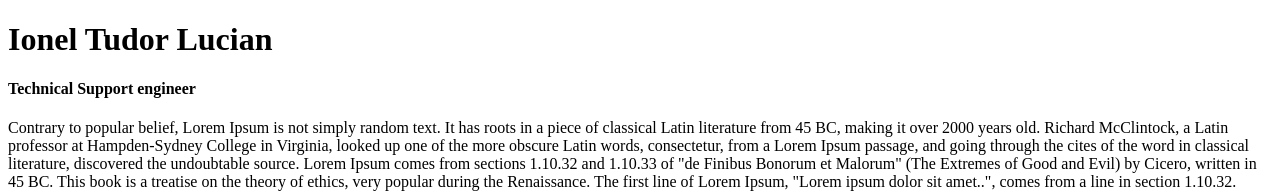
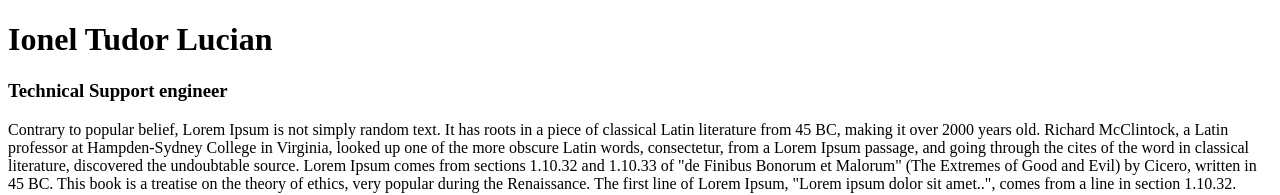
Before and after one commit to tudorlucian/Practica-front-end-Wantsome, a plain HTML site: page Saptamana 2/Practica 1/index_primul_html.html in a window 1280 px wide. Shown: the top 195 px of the page. Drawn offline with Linux system fonts and the light colour scheme.

Commit message:
modoficat nume fisier si marime heading

```diff
--- a/Saptamana 2/Practica 1/primul fisier.html
+++ b/Saptamana 2/Practica 1/index_primul_html.html
@@ -5,7 +5,7 @@
 </head>
 <body>
 <h1>Ionel Tudor Lucian</h1>
-<h4>Technical Support engineer</h4>
+<h3>Technical Support engineer</h3>
 <p>Contrary to popular belief, Lorem Ipsum is not simply random text. It has roots in a piece of classical Latin literature from 45 BC, making it over 2000 years old. Richard McClintock, a Latin professor at Hampden-Sydney College in Virginia, looked up one of the more obscure Latin words, consectetur, from a Lorem Ipsum passage, and going through the cites of the word in classical literature, discovered the undoubtable source. Lorem Ipsum comes from sections 1.10.32 and 1.10.33 of "de Finibus Bonorum et Malorum" (The Extremes of Good and Evil) by Cicero, written in 45 BC. This book is a treatise on the theory of ethics, very popular during the Renaissance. The first line of Lorem Ipsum, "Lorem ipsum dolor sit amet..", comes from a line in section 1.10.32.</p>
 <img src="https://assets.catawiki.nl/assets/2017/10/3/0/e/7/0e7acb35-7f09-4f57-a87a-43187308f690.jpg">
 </body>
```
